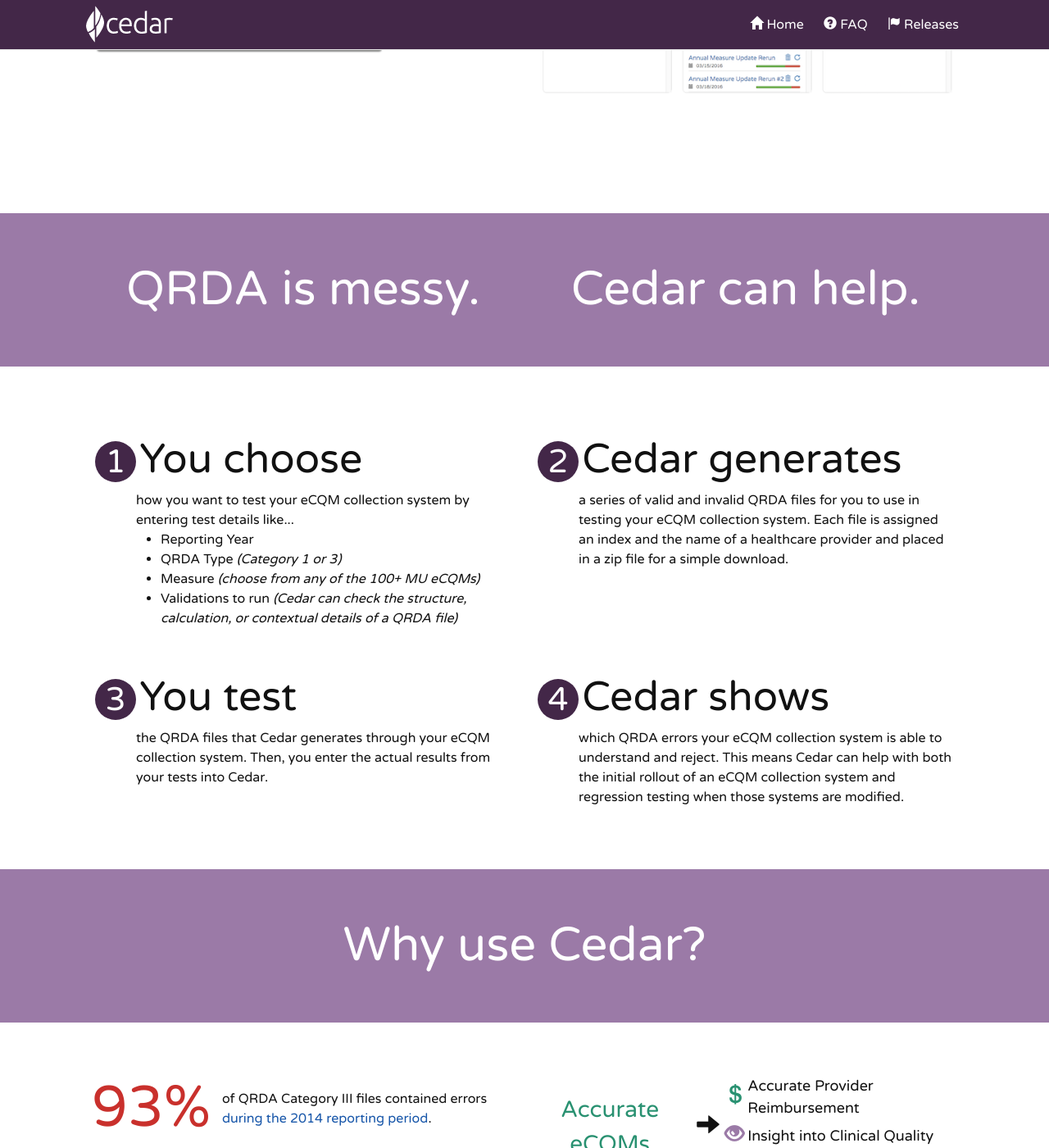
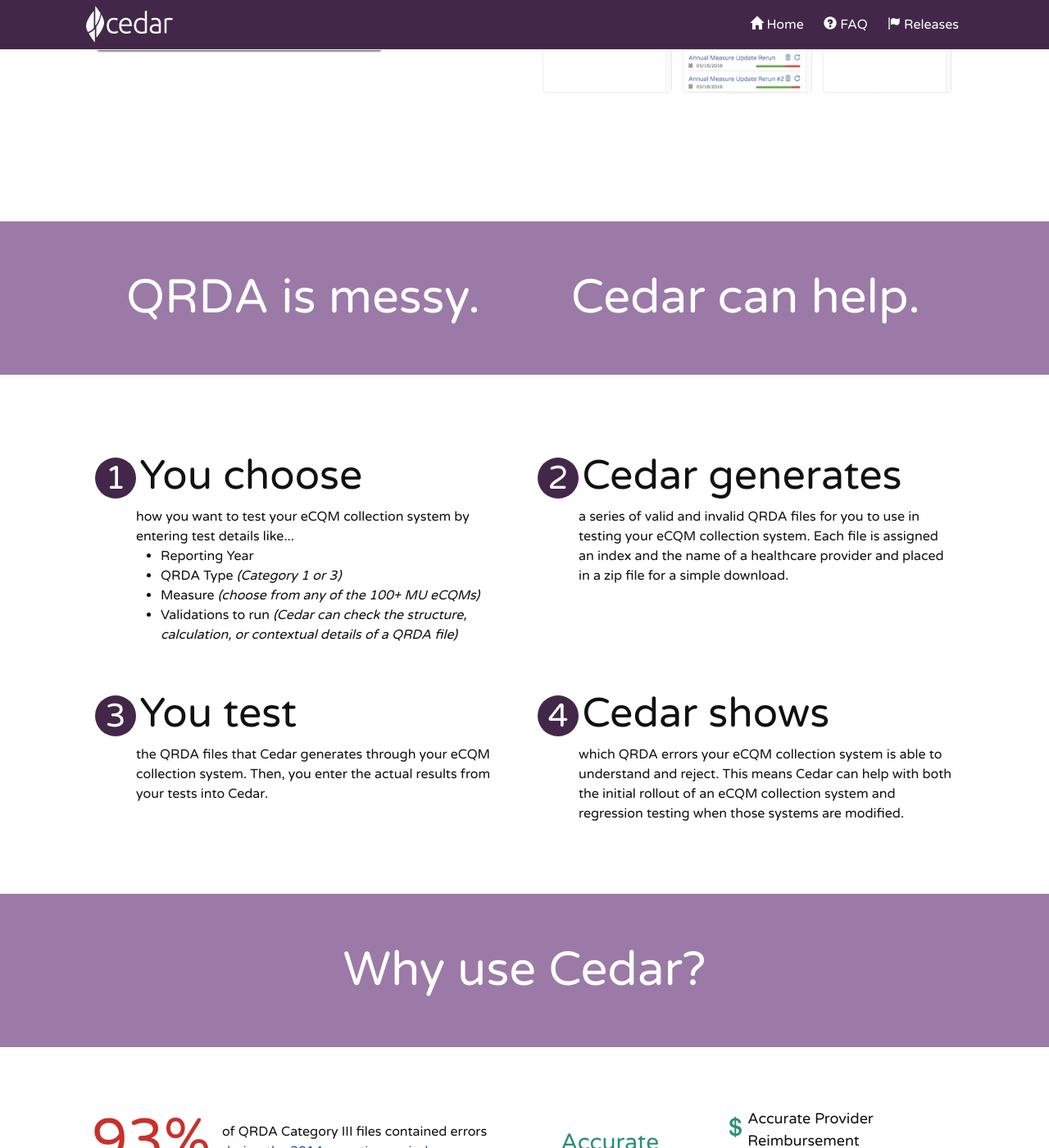
Before and after one commit to edeyoung/cedar, a Jekyll site: the page built from index.html, in a window 1280 px wide and 1400 px high, scrolled down 352 px. Shown: the whole window at 82% size. Built offline with Jekyll 4.4.1, drawn with Linux system fonts in a browser that asks for light colours.

Commit message:
Markup cleanup

```diff
--- a/_sass/cedar.scss
+++ b/_sass/cedar.scss
@@ -943,6 +943,7 @@ body {
   text-align: center;
   overflow: hidden;
   padding: 50px 0;
+  margin: 70px 0;
 }
 @media screen and (max-width: 800px) {
   .spacer {
@@ -951,6 +952,7 @@ body {
   .ribbon {
     font-size: 40px;
     padding: 0;
+    margin: 10px 0;
   }
 }
 @media screen and (min-width: 1200px) {
--- a/index.html
+++ b/index.html
@@ -24,7 +24,6 @@ layout: full_page
   </div>
 
   <div class='spacer'></div>
-  <div class='spacer'></div>
 
   <div class='ribbon'>
     <div class="wrapper">
@@ -32,8 +31,6 @@ layout: full_page
       <div class='grid-half'>Cedar can help.</div>
     </div>
   </div>
-
-  <div class='spacer'></div>
 
   <div class="wrapper">
     <div class='grid-half padded'>
@@ -69,15 +66,11 @@ layout: full_page
     </div>
   </div>
 
-  <div class='spacer'></div>
-
   <div class='ribbon'>
     <div class="wrapper">
       Why use Cedar?
     </div>
   </div>
-
-  <div class='spacer'></div>
 
   <div class="wrapper">
     <div class='grid-half'>
```
